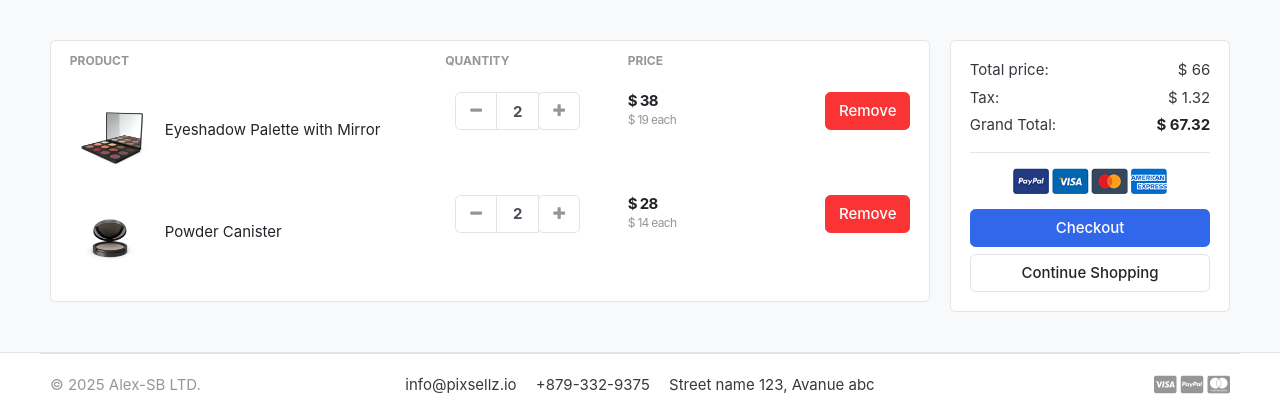
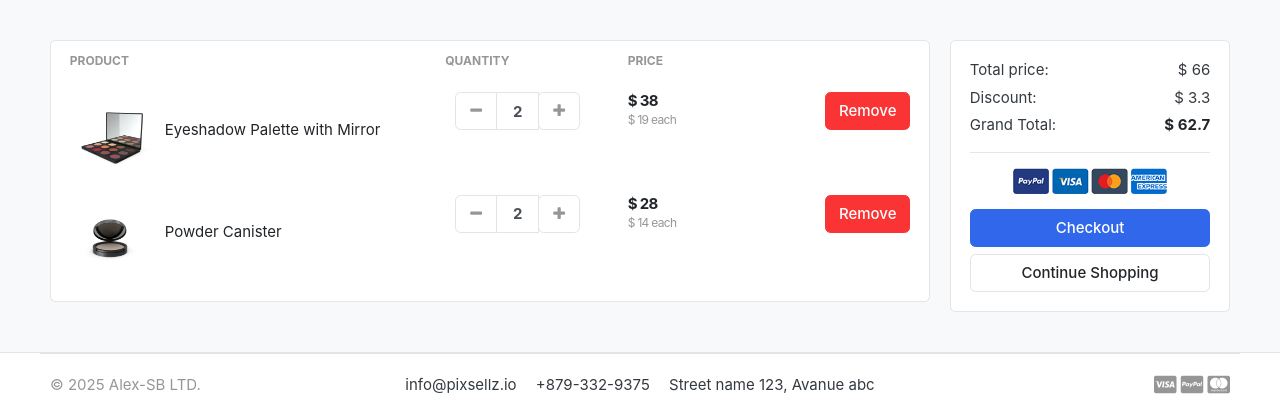
Before and after one commit to sojibhasan5800/Flip_Cart_Project, a Django app: page /carts/ in a window 1280 px wide. Shown: the part 122-542 px from the top of the page. Run offline with Django 5.2, Linux system fonts and the light colour scheme; a user stored in the database is signed in; data comes from the database, SQL or seed files in the repository; both versions use the stored data as it was after the commit; data that the repository does not hold is empty; some libraries are stand-ins or nearby versions; some web fonts are replaced.

Commit message:
desgin setup

```diff
--- a/carts/views.py
+++ b/carts/views.py
@@ -168,7 +168,7 @@ def cart(request, total=0, quantity=0, cart_items=None):
 
 
     try:
-        tax = 0
+        discount = 0
         grand_total = 0
         if request.user.is_authenticated:
             cart_items = CartItem.objects.filter(user=request.user, is_active=True)
@@ -178,8 +178,8 @@ def cart(request, total=0, quantity=0, cart_items=None):
         for cart_item in cart_items:
             total += (cart_item.product.price * cart_item.quantity)
             quantity += cart_item.quantity
-        tax = (2 * total)/100
-        grand_total = total + tax
+        discount = (5 * total)/100
+        grand_total = total - discount
     except ObjectDoesNotExist:
         pass #just ignore
 
@@ -187,7 +187,7 @@ def cart(request, total=0, quantity=0, cart_items=None):
         'total': total,
         'quantity': quantity,
         'cart_items': cart_items,
-        'tax'       : tax,
+        'tax'       : discount,
         'grand_total': grand_total,
     }
     return render(request, 'store/cart.html', context)
@@ -196,7 +196,7 @@ def cart(request, total=0, quantity=0, cart_items=None):
 @login_required(login_url='login')
 def checkout(request, total=0, quantity=0, cart_items=None):
     try:
-        tax = 0
+        discount = 0
         grand_total = 0
         if request.user.is_authenticated:
             cart_items = CartItem.objects.filter(user=request.user, is_active=True)
@@ -206,8 +206,8 @@ def checkout(request, total=0, quantity=0, cart_items=None):
         for cart_item in cart_items:
             total += (cart_item.product.price * cart_item.quantity)
             quantity += cart_item.quantity
-        tax = (2 * total)/100
-        grand_total = total + tax
+        discount = (5 * total)/100
+        grand_total = total - discount
     except ObjectDoesNotExist:
         pass #just ignore
 
@@ -215,7 +215,7 @@ def checkout(request, total=0, quantity=0, cart_items=None):
         'total': total,
         'quantity': quantity,
         'cart_items': cart_items,
-        'tax'       : tax,
+        'tax'       : discount,
         'grand_total': grand_total,
     }
     return render(request, 'store/checkout.html', context)
--- a/flipcart_project/static/css/ui.css
+++ b/flipcart_project/static/css/ui.css
@@ -354,6 +354,7 @@ article:after,
   background: linear-gradient(to bottom right, #3167eb, aqua);
   /* Standard syntax */
 }
+
 .overlay-gradient:hover:before {
   opacity: 0.9;
 }
--- a/templates/accounts/order_detail.html
+++ b/templates/accounts/order_detail.html
@@ -77,7 +77,7 @@
                                                 <th class="text-center">${{subtotal}} USD</th>
                                             </tr>
                                             <tr>
-                                                <th colspan="2" class="text-right">Tax:</th>
+                                                <th colspan="2" class="text-right">Discount:</th>
                                                 <th class="text-center">${{order.tax}} USD</th>
                                             </tr>
 
--- a/templates/orders/order_complete.html
+++ b/templates/orders/order_complete.html
@@ -71,7 +71,7 @@
                     <td style="padding: 10px 12px; text-align: right;">${{ subtotal }} USD</td>
                 </tr>
                 <tr>
-                    <td colspan="2" style="padding: 10px 12px; text-align: right; font-weight: bold;">Tax:</td>
+                    <td colspan="2" style="padding: 10px 12px; text-align: right; font-weight: bold;">Discount:</td>
                     <td style="padding: 10px 12px; text-align: right;">${{ order.tax }} USD</td>
                 </tr>
                 <tr style="background-color: #f1f1f1;">
--- a/templates/store/cart.html
+++ b/templates/store/cart.html
@@ -93,7 +93,7 @@
 			  <dd class="text-right">$ {{total}}</dd>
 			</dl>
 			<dl class="dlist-align">
-			  <dt>Tax:</dt>
+			  <dt>Discount:</dt>
 			  <dd class="text-right"> $ {{tax}}</dd>
 			</dl>
 			<dl class="dlist-align">
--- a/templates/store/product_detail.html
+++ b/templates/store/product_detail.html
@@ -84,6 +84,7 @@
 									</select>
 								</div>
 							</div>
+							<h5 class="stock-info">Total Stock: {{ single_product.stock }}</h5>
 							<hr>
 							{% if single_product.stock <= 0 %}
 							<h5 class="text-danger">Out of Stock</h5>
```
Also changed, not shown: orders/views.py (+13 -8 lines), db.sqlite3.
